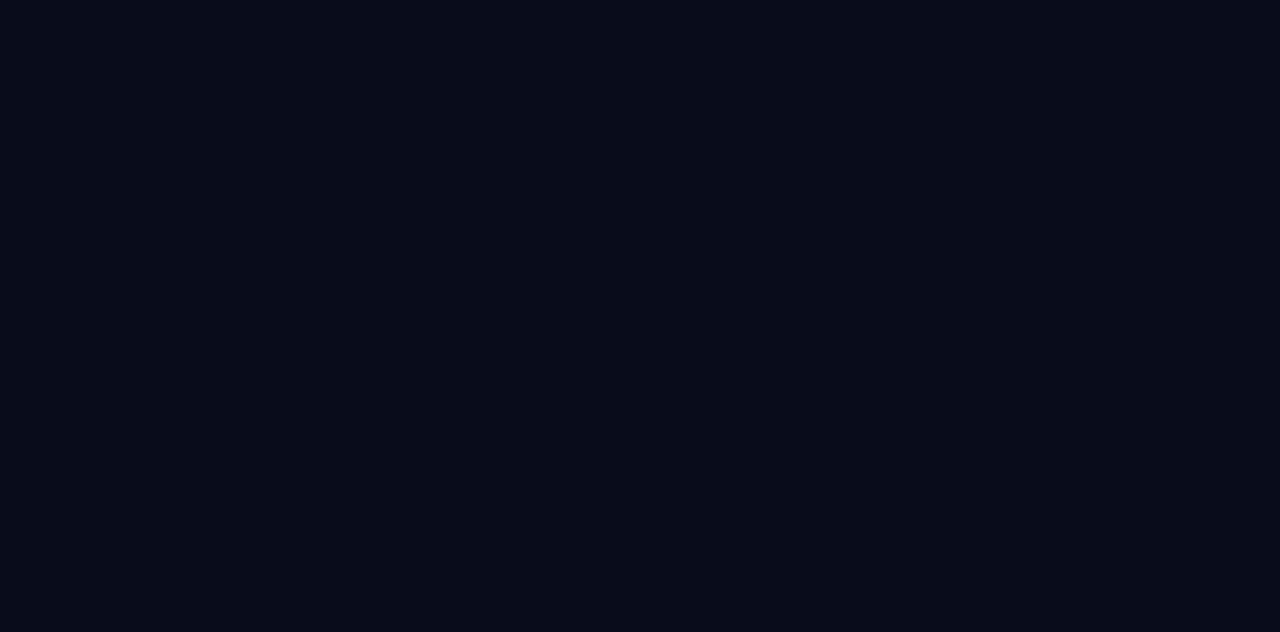
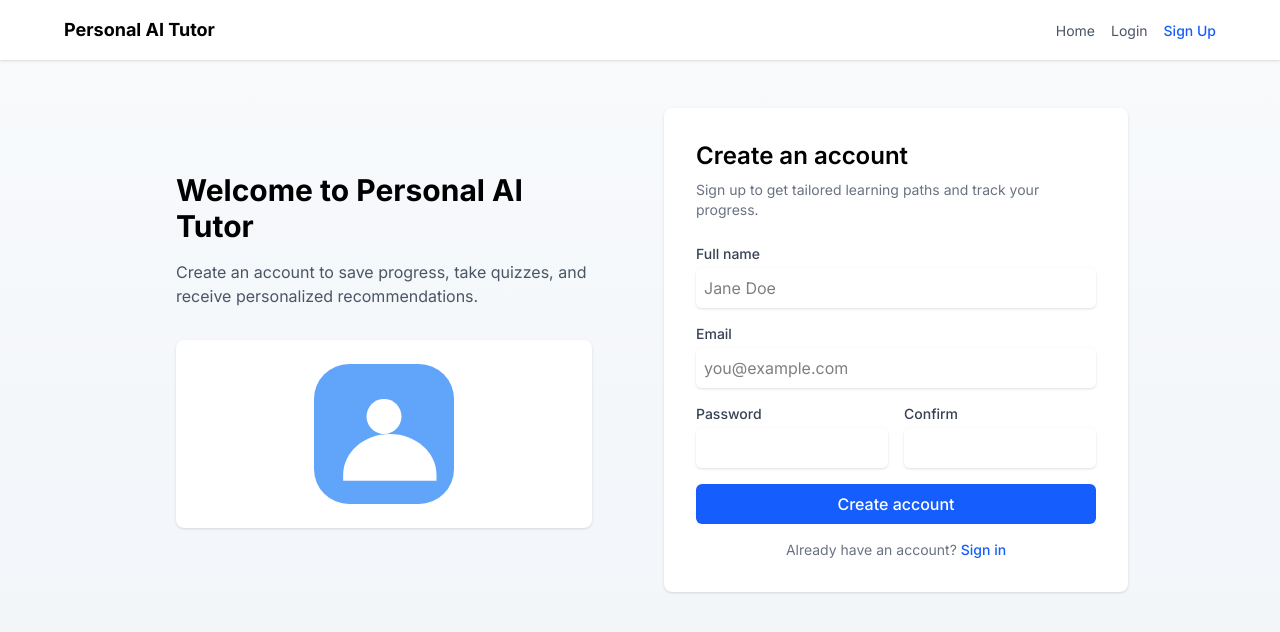
Before and after one commit to surejasmit/Personal-ai-tutor, a React (Vite) app in the folder Frontend/: page /signup in a window 1280 px wide. Before the commit this address had no page. Shown: the top 632 px of the page. Built offline with nearby package versions, Linux system fonts and the light colour scheme.

Commit message:
Added signup page and login Page

```diff
--- a/Frontend/src/App.jsx
+++ b/Frontend/src/App.jsx
@@ -1,11 +1,15 @@
 import { BrowserRouter, Routes, Route } from 'react-router-dom';
 import Landing from './pages/Landing';
+import SignUp from './pages/SignUp';
+import Login from './pages/Login';
 
 function App() {
   return (
     <BrowserRouter>
       <Routes>
-        <Route path="/" element={<Landing />} />
+          <Route path="/" element={<Landing />} />
+          <Route path="/signup" element={<SignUp />} />
+          <Route path="/login" element={<Login />} />
       </Routes>
     </BrowserRouter>
   );
--- a/Frontend/src/components/Navbar.jsx
+++ b/Frontend/src/components/Navbar.jsx
@@ -3,11 +3,19 @@
 // Follow the guide in the artifact to complete.
 // ============================================
 
+import { Link } from 'react-router-dom';
+
 const Navbar = () => {
   return (
-    <nav>
-      {/* START BUILDING HERE */}
-      <h1>Navbar - Start coding!</h1>
+    <nav className="w-full p-4 bg-white shadow">
+      <div className="max-w-6xl mx-auto flex items-center justify-between">
+        <Link to="/" className="font-bold text-lg text-black">Personal AI Tutor</Link>
+        <div className="space-x-4">
+          <Link to="/" className="text-sm text-gray-600">Home</Link>
+          <Link to="/login" className="text-sm text-gray-600">Login</Link>
+          <Link to="/signup" className="text-sm text-blue-600 font-medium">Sign Up</Link>
+        </div>
+      </div>
     </nav>
   );
 };
--- a/Frontend/src/pages/Landing.jsx
+++ b/Frontend/src/pages/Landing.jsx
@@ -7,11 +7,11 @@ import Navbar from '../components/Navbar';
 
 const Landing = () => {
   return (
-    <div className="min-h-screen bg-bg-primary">
+    <div className="min-h-screen bg-white">
       <Navbar />
       <main>
         {/* START BUILDING YOUR SECTIONS HERE */}
-        <h1 className="text-4xl text-center pt-24 text-text-primary">
+        <h1 className="text-4xl text-center pt-24 text-black">
           Landing Page - Start coding!
         </h1>
       </main>
--- /dev/null
+++ b/Frontend/src/pages/Login.jsx
@@ -0,0 +1,77 @@
+import { useState } from 'react';
+import Navbar from '../components/Navbar';
+import { useNavigate, Link } from 'react-router-dom';
+
+const Login = () => {
+  const [email, setEmail] = useState('');
+  const [password, setPassword] = useState('');
+  const [error, setError] = useState('');
+  const navigate = useNavigate();
+
+  const handleSubmit = async (e) => {
+    e.preventDefault();
+    setError('');
+    if (!email || !password) return setError('Please fill in both fields.');
+
+    try {
+      const res = await fetch('/api/login', {
+        method: 'POST',
+        headers: { 'Content-Type': 'application/json' },
+        body: JSON.stringify({ email, password }),
+      });
+
+      if (!res.ok) {
+        const body = await res.json().catch(() => ({}));
+        setError(body.message || 'Login failed');
+        return;
+      }
+
+      // on success navigate home
+      navigate('/');
+    } catch (err) {
+      setError('Network error.');
+    }
+  };
+
+  return (
+    <div className="min-h-screen bg-gradient-to-b from-slate-50 to-slate-100">
+      <Navbar />
+      <main className="max-w-md mx-auto mt-16 bg-white p-8 rounded shadow">
+        <h2 className="text-2xl font-semibold mb-4 text-black">Sign in to your account</h2>
+        {error && <div className="mb-4 text-red-600">{error}</div>}
+
+        <form onSubmit={handleSubmit} className="space-y-4">
+          <div>
+            <label className="block text-sm font-medium text-gray-700">Email</label>
+            <input
+              type="email"
+              className="mt-1 block w-full rounded-md border-gray-200 shadow-sm p-2 text-black"
+              value={email}
+              onChange={(e) => setEmail(e.target.value)}
+              required
+            />
+          </div>
+
+          <div>
+            <label className="block text-sm font-medium text-gray-700">Password</label>
+            <input
+              type="password"
+              className="mt-1 block w-full rounded-md border-gray-200 shadow-sm p-2 text-black"
+              value={password}
+              onChange={(e) => setPassword(e.target.value)}
+              required
+            />
+          </div>
+
+          <button type="submit" className="w-full py-2 px-4 bg-blue-600 hover:bg-blue-700 text-white rounded-md">Sign in</button>
+        </form>
+
+        <p className="mt-4 text-sm text-center text-gray-500">
+          Don't have an account? <Link to="/signup" className="text-blue-600 font-medium">Create one</Link>
+        </p>
+      </main>
+    </div>
+  );
+};
+
+export default Login;
--- /dev/null
+++ b/Frontend/src/pages/SignUp.jsx
@@ -0,0 +1,139 @@
+import { useState } from 'react';
+import Navbar from '../components/Navbar';
+import { useNavigate, Link } from 'react-router-dom';
+
+const SignUp = () => {
+  const [name, setName] = useState('');
+  const [email, setEmail] = useState('');
+  const [password, setPassword] = useState('');
+  const [confirm, setConfirm] = useState('');
+  const [error, setError] = useState('');
+  const [success, setSuccess] = useState('');
+  const navigate = useNavigate();
+
+  const handleSubmit = async (e) => {
+    e.preventDefault();
+    setError('');
+    setSuccess('');
+
+    if (!name || !email || !password) {
+      setError('Please fill all required fields.');
+      return;
+    }
+    if (password !== confirm) {
+      setError('Passwords do not match.');
+      return;
+    }
+
+    try {
+      // Attempt to POST to backend signup endpoint if available
+      const res = await fetch('/api/signup', {
+        method: 'POST',
+        headers: { 'Content-Type': 'application/json' },
+        body: JSON.stringify({ name, email, password }),
+      });
+
+      if (!res.ok) {
+        const body = await res.json().catch(() => ({}));
+        setError(body.message || 'Sign up failed');
+        return;
+      }
+
+      setSuccess('Account created. Redirecting...');
+      setTimeout(() => navigate('/'), 1200);
+    } catch (err) {
+      setError('Network error.');
+    }
+  };
+
+  return (
+    <div className="min-h-screen bg-gradient-to-b from-slate-50 to-slate-100">
+      <Navbar />
+
+      <main className="max-w-5xl mx-auto mt-12 grid grid-cols-1 md:grid-cols-2 gap-8 items-center px-4">
+        <section className="hidden md:block">
+          <div className="p-8">
+            <h1 className="text-3xl font-bold mb-4 text-black">Welcome to Personal AI Tutor</h1>
+            <p className="text-gray-600">Create an account to save progress, take quizzes, and receive personalized recommendations.</p>
+
+            <div className="mt-8 bg-white p-6 rounded-lg shadow flex items-center justify-center">
+              <svg width="140" height="140" viewBox="0 0 24 24" fill="none" xmlns="http://www.w3.org/2000/svg">
+                <rect width="24" height="24" rx="6" fill="#60A5FA" />
+                <path d="M12 12c1.657 0 3-1.343 3-3s-1.343-3-3-3-3 1.343-3 3 1.343 3 3 3z" fill="white" />
+                <path d="M5 19c0-3.866 3.582-7 8-7s8 3.134 8 7v1H5v-1z" fill="white" />
+              </svg>
+            </div>
+          </div>
+        </section>
+
+        <section className="bg-white p-8 rounded-lg shadow mx-2">
+          <h2 className="text-2xl font-semibold mb-2 text-black">Create an account</h2>
+          <p className="text-sm text-gray-500 mb-6">Sign up to get tailored learning paths and track your progress.</p>
+
+          {error && <div className="mb-4 text-sm text-red-600">{error}</div>}
+          {success && <div className="mb-4 text-sm text-green-600">{success}</div>}
+
+          <form onSubmit={handleSubmit} className="space-y-4">
+            <div>
+              <label className="block text-sm font-medium text-gray-700">Full name</label>
+              <input
+                className="mt-1 block w-full rounded-md border-gray-200 shadow-sm focus:border-blue-400 focus:ring focus:ring-blue-200 p-2 text-black"
+                placeholder="Jane Doe"
+                value={name}
+                onChange={(e) => setName(e.target.value)}
+                required
+              />
+            </div>
+
+            <div>
+              <label className="block text-sm font-medium text-gray-700">Email</label>
+              <input
+                type="email"
+                className="mt-1 block w-full rounded-md border-gray-200 shadow-sm focus:border-blue-400 focus:ring focus:ring-blue-200 p-2 text-black"
+                placeholder="you@example.com"
+                value={email}
+                onChange={(e) => setEmail(e.target.value)}
+                required
+              />
+            </div>
+
+            <div className="grid grid-cols-1 md:grid-cols-2 gap-4">
+              <div>
+                <label className="block text-sm font-medium text-gray-700">Password</label>
+                <input
+                  type="password"
+                  className="mt-1 block w-full rounded-md border-gray-200 shadow-sm focus:border-blue-400 focus:ring focus:ring-blue-200 p-2 text-black"
+                  value={password}
+                  onChange={(e) => setPassword(e.target.value)}
+                  required
+                />
+              </div>
+
+              <div>
+                <label className="block text-sm font-medium text-gray-700">Confirm</label>
+                <input
+                  type="password"
+                  className="mt-1 block w-full rounded-md border-gray-200 shadow-sm focus:border-blue-400 focus:ring focus:ring-blue-200 p-2 text-black"
+                  value={confirm}
+                  onChange={(e) => setConfirm(e.target.value)}
+                  required
+                />
+              </div>
+            </div>
+
+            <button className="w-full py-2 px-4 bg-blue-600 hover:bg-blue-700 text-white rounded-md font-medium" type="submit">
+              Create account
+            </button>
+          </form>
+
+          <p className="mt-4 text-sm text-center text-gray-500">
+            Already have an account?{' '}
+            <Link to="/login" className="text-blue-600 font-medium">Sign in</Link>
+          </p>
+        </section>
+      </main>
+    </div>
+  );
+};
+
+export default SignUp;
```
Also changed, not shown: 2 other files (tests, documents, lock files or other folders).
